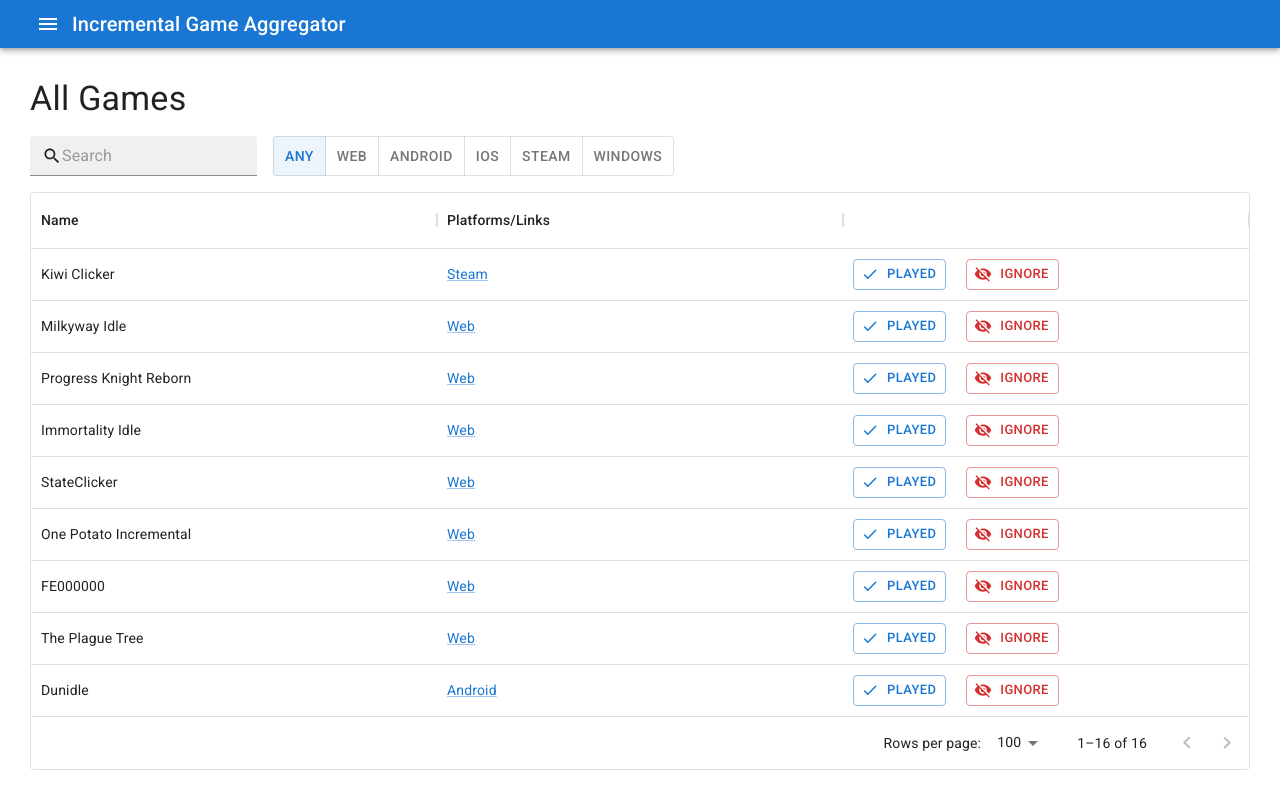
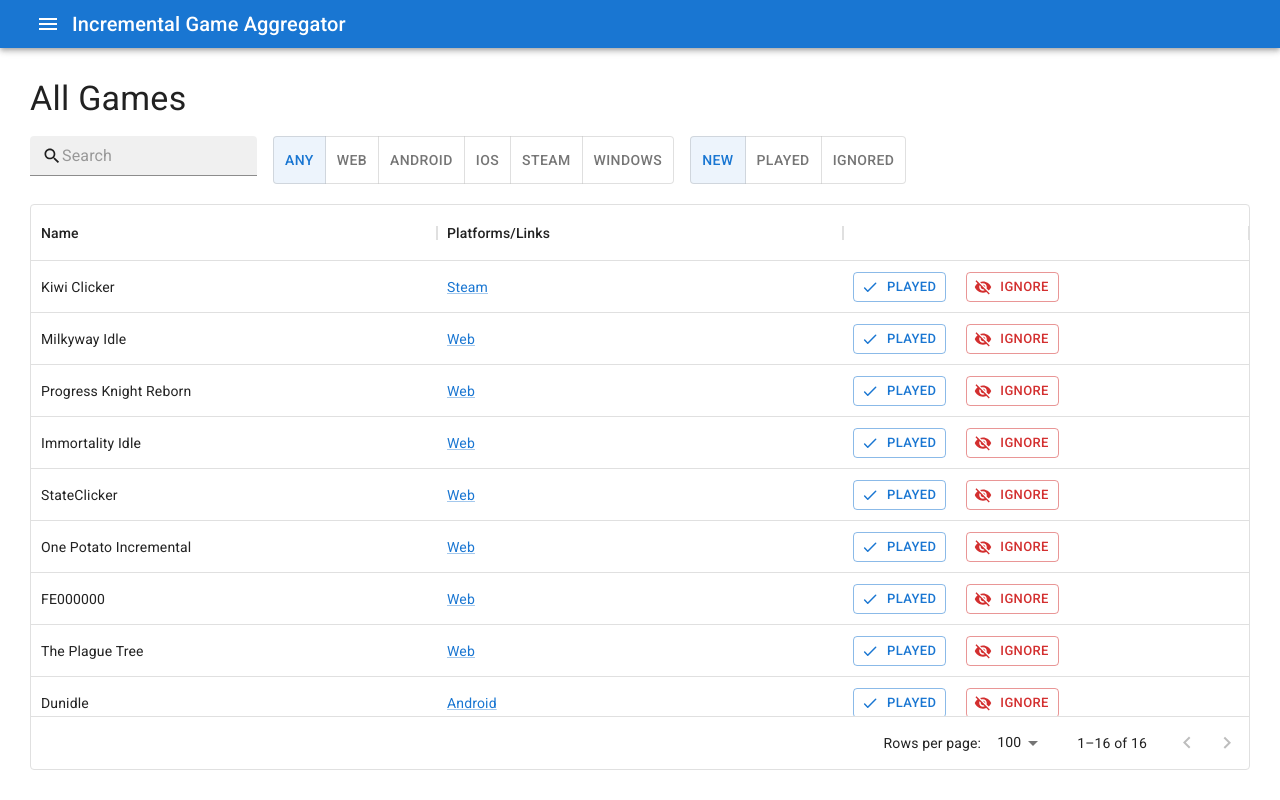
Before and after one commit to Rybadour/incremental-game-aggregator, a React (Create React App) app in the folder web/: page / in a window 1280 px wide. Built offline with nearby package versions, Linux system fonts and the light colour scheme.

Commit message:
Implemented Dark mode switch and filters

```diff
--- a/web/src/App.js
+++ b/web/src/App.js
@@ -8,34 +8,43 @@ import CssBaseline from '@mui/material/CssBaseline';
 import './App.css';
 import AllGames from './components/all-games';
 
-const darkTheme = createTheme({
-  palette: {
-    mode: 'dark',
-  },
-});
+const ColorModeContext = React.createContext({ mode: 'dark', toggleColorMode: () => {} });
 
 const App = () => {
   const prefersDarkMode = useMediaQuery('(prefers-color-scheme: dark)');
+  const [mode, setMode] = useState(prefersDarkMode ? 'dark' : 'light');
+  const colorMode = React.useMemo(
+    () => ({
+      mode,
+      toggleColorMode: () => {
+        setMode((prevMode) => (prevMode === 'light' ? 'dark' : 'light'));
+      },
+    }),
+    [mode],
+  );
 
   const theme = React.useMemo(
     () =>
       createTheme({
         palette: {
-          mode: prefersDarkMode ? 'dark' : 'light',
+          mode,
         },
       }),
-    [prefersDarkMode],
+    [mode],
   );
 
   return (
-    <ThemeProvider theme={theme}>
-      <CssBaseline />
-      <AppBody />
-    </ThemeProvider>
+    <ColorModeContext.Provider value={colorMode}>
+      <ThemeProvider theme={theme}>
+        <CssBaseline />
+        <AppBody />
+      </ThemeProvider>
+    </ColorModeContext.Provider>
   );
 };
 
 function AppBody() {
+  const colorMode = React.useContext(ColorModeContext);
   const [isMenuOpen, setIsMenuOpen] = useState(false);
 
   const handleMenu = () => {
@@ -88,7 +97,9 @@ function AppBody() {
                   </ListItem>
                 ))}
                 <ListItem>
-                  <FormControlLabel control={<Switch defaultChecked />} label="Dark Mode" />
+                  <FormControlLabel control={
+                    <Switch checked={colorMode.mode == 'dark'} onChange={colorMode.toggleColorMode} />
+                  } label="Dark Mode" />
                 </ListItem>
               </List>
             </Drawer>
--- a/web/src/components/all-games.css
+++ b/web/src/components/all-games.css
@@ -17,3 +17,11 @@
   display: flex;
   grid-gap: 20px;
 }
+
+.filters {
+  display: flex;
+  flex-direction: row;
+  grid-gap: 16px;
+  flex-wrap: wrap;
+  margin-bottom: 20px;
+}
--- a/web/src/components/all-games.jsx
+++ b/web/src/components/all-games.jsx
@@ -10,12 +10,29 @@ import { upperFirst } from '../util';
 import './all-games.css';
 import { Stack } from "@mui/system";
 import { useState } from "react";
+import { useEffect } from "react";
 
 function AllGames() {
+  const [searchFilter, setSearchFilter] = useState('');
   const [platformFilter, setPlatformFilter] = useState('any');
+  const [statusFilter, setStatusFilter] = useState(['new']);
+
+  const [filteredGames, setFilteredGames] = useState(getFiltered(searchFilter, platformFilter, statusFilter));
+
+  const updateFilter = useEffect(() => {
+    setFilteredGames(getFiltered(searchFilter, platformFilter, statusFilter));
+  }, [searchFilter, platformFilter, statusFilter])
+
+  const handleSearchChange = (evt) => {
+    setSearchFilter(evt.target.value);
+  };
 
   const handlePlatformChange = (event, newPlatform) => {
     setPlatformFilter(newPlatform);
+  };
+
+  const handleStatusChange = (event, newStatus) => {
+    setStatusFilter(newStatus);
   };
 
   const columns = [{
@@ -37,8 +54,10 @@ function AllGames() {
   return <div className="all-games-page">
     <Typography variant="h4" component="h2" marginBottom={2}>All Games</Typography>
 
-    <Stack direction="row" spacing={2} marginBottom={2} height={40}>
+    <div className="filters">
       <TextField placeholder="Search" variant="filled" size="small" hiddenLabel
+        value={searchFilter}
+        onChange={handleSearchChange}
         InputProps={{
           startAdornment: <SearchIcon fontSize="small" />,
         }}
@@ -52,20 +71,31 @@ function AllGames() {
         onChange={handlePlatformChange}
       >
         <ToggleButton value="any">Any</ToggleButton>
-        <ToggleButton value="web">Web</ToggleButton>
-        <ToggleButton value="android">Android</ToggleButton>
-        <ToggleButton value="ios">iOS</ToggleButton>
-        <ToggleButton value="steam">Steam</ToggleButton>
-        <ToggleButton value="windows">Windows</ToggleButton>
+        <ToggleButton value="Web">Web</ToggleButton>
+        <ToggleButton value="Android">Android</ToggleButton>
+        <ToggleButton value="IOS">iOS</ToggleButton>
+        <ToggleButton value="Steam">Steam</ToggleButton>
+        <ToggleButton value="Windows">Windows</ToggleButton>
       </ToggleButtonGroup>
-    </Stack>
+
+      <ToggleButtonGroup
+        color="primary"
+        aria-label="Status"
+        value={statusFilter}
+        onChange={handleStatusChange}
+      >
+        <ToggleButton value="new">New</ToggleButton>
+        <ToggleButton value="played">Played</ToggleButton>
+        <ToggleButton value="ignored">Ignored</ToggleButton>
+      </ToggleButtonGroup>
+    </div>
 
     <div className="game-table">
       <DataGrid
         disableColumnFilter
 
         columns={columns}
-        rows={allGames}
+        rows={filteredGames}
       />
     </div>
   </div>;
@@ -101,3 +131,13 @@ function ControlsCell({row}) {
     >Ignore</Button>
   </div>;
 }
+
+function getFiltered(search, platform, statuses) {
+  return allGames.filter(ag => {
+    const nameMatches = search ? ag.name.includes(search) : true;
+    const platformMatches = platform == 'any' || Object.keys(ag.platforms).includes(platform);
+    const statusMatches = true;
+
+    return nameMatches && platformMatches && statusMatches;
+  })
+}
```
